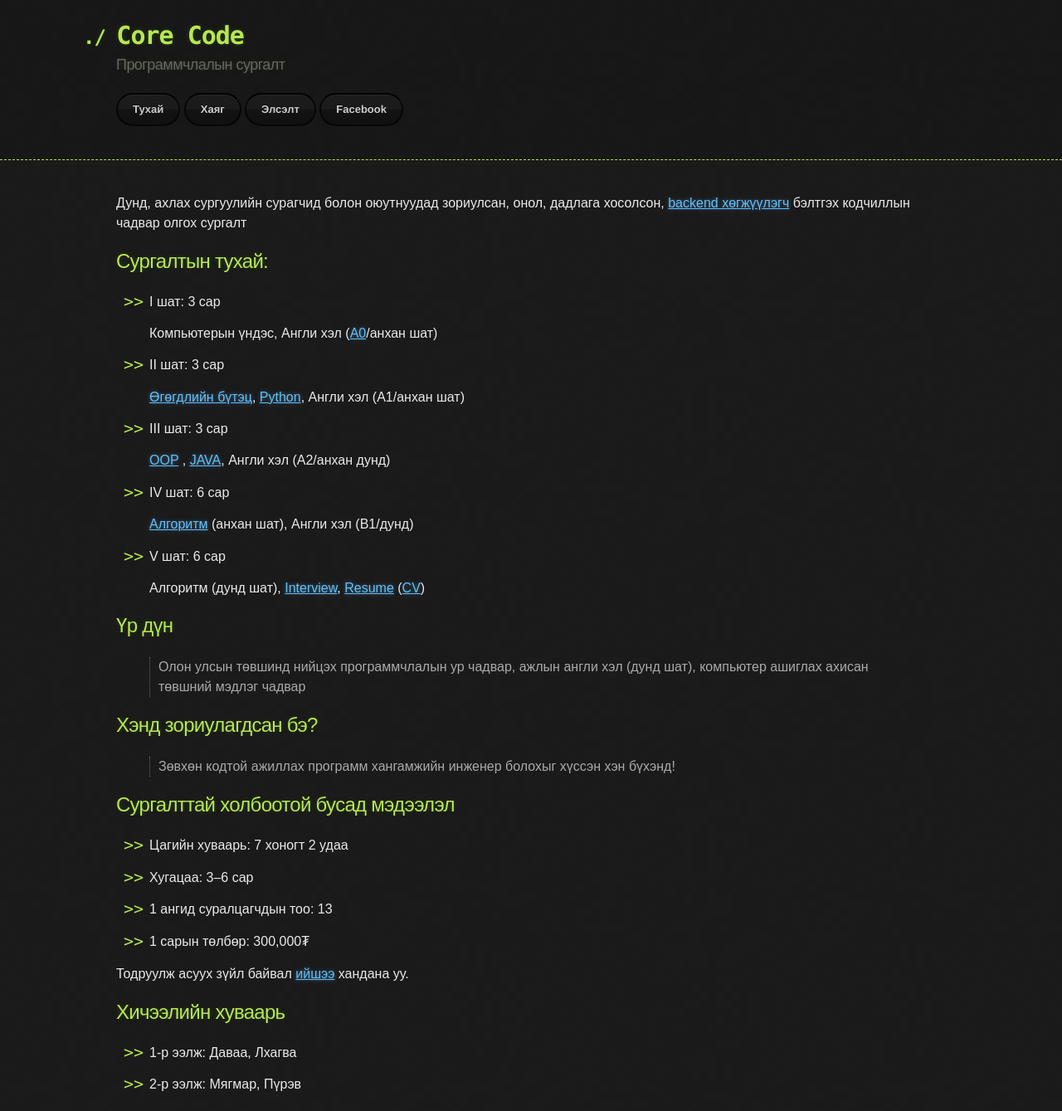
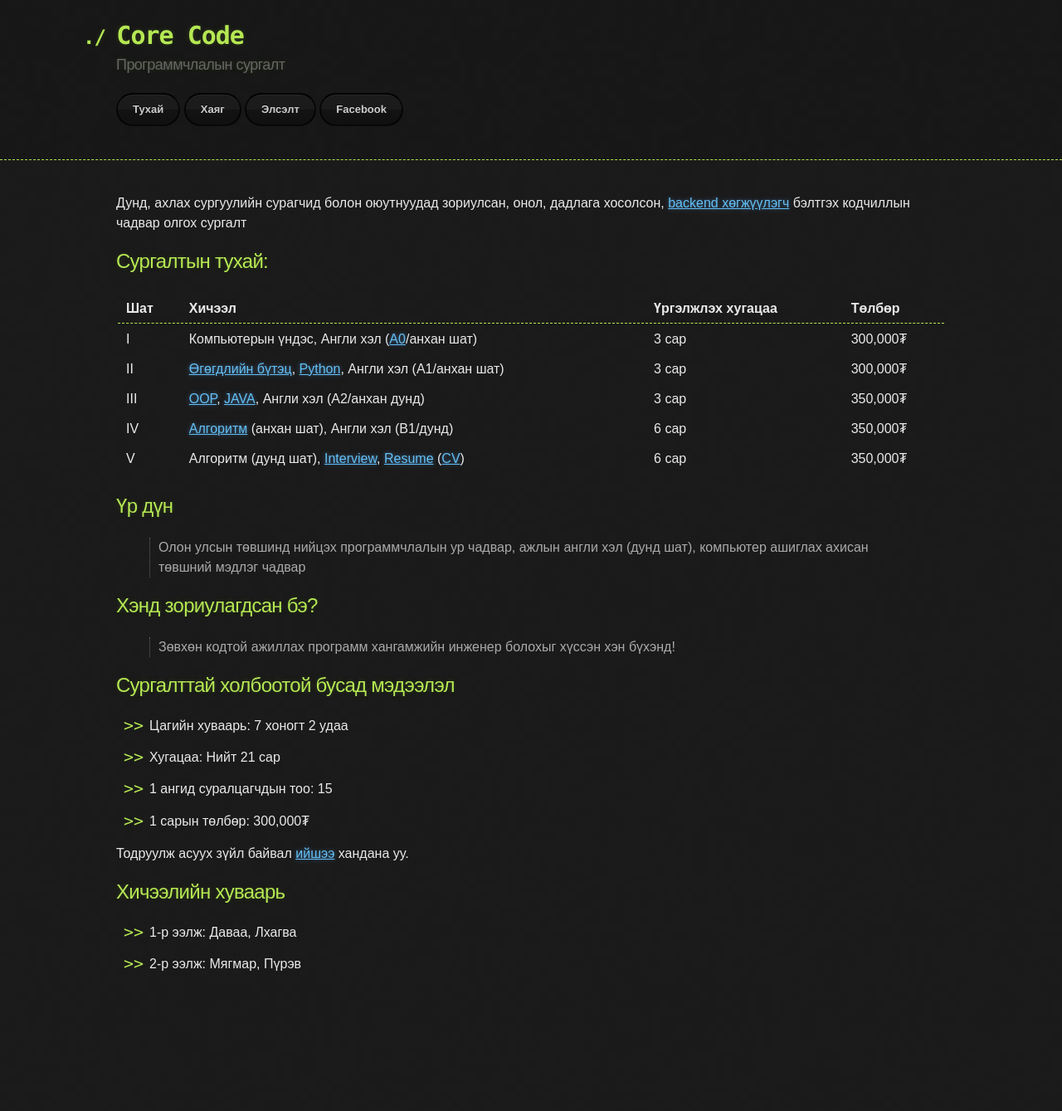
Before and after one commit to ganaatulgaa/corecode, a Jekyll site: the page built from index.md, in a window 1280 px wide. Shown: the whole page at 83% size. Built offline with Jekyll 4.4.1, drawn with Linux system fonts in a browser that asks for light colours; after the commit the page ends 1194 px from its top, so only the background shows below that.

Commit message:
Update index.md

```diff
--- a/index.md
+++ b/index.md
@@ -7,26 +7,13 @@ layout: default
 
 ## Сургалтын тухай:
 
-- І шат:  3 сар
-
-  Компьютерын үндэс, Англи хэл ([A0](https://en.wikipedia.org/wiki/Common_European_Framework_of_Reference_for_Languages)/анхан шат)
-
-- ІІ шат:  3 сар
-
-  [Өгөгдлийн бүтэц](https://mn.wikipedia.org/wiki/%D3%A8%D0%B3%D3%A9%D0%B3%D0%B4%D0%BB%D0%B8%D0%B9%D0%BD_%D0%B1%D2%AF%D1%82%D1%8D%D1%86){:target="_blank"}, [Python](https://mn.wikipedia.org/wiki/Python){:target="_blank"}, Англи хэл (A1/анхан шат)
-
-- ІІІ шат:  3 сар
-
-  [OOP](https://mn.wikipedia.org/wiki/%D0%9E%D0%B1%D1%8A%D0%B5%D0%BA%D1%82_%D1%85%D0%B0%D0%BD%D0%B4%D0%B0%D0%BB%D1%82%D0%B0%D1%82_%D0%BF%D1%80%D0%BE%D0%B3%D1%80%D0%B0%D0%BC%D0%BC%D1%87%D0%BB%D0%B0%D0%BB){:target="_blank"}
-, [JAVA](https://mn.wikipedia.org/wiki/Java){:target="_blank"}, Англи хэл (A2/анхан дунд)
-
-- ІV шат:  6 сар
-
-  [Алгоритм](https://mn.wikipedia.org/wiki/%D0%90%D0%BB%D0%B3%D0%BE%D1%80%D0%B8%D1%82%D0%BC){:target="_blank"}  (анхан шат), Англи хэл (B1/дунд)
-
-- V шат:  6 сар
-
-  Алгоритм (дунд шат), [Interview](https://mn.wikipedia.org/wiki/%D0%AF%D1%80%D0%B8%D0%BB%D1%86%D0%BB%D0%B0%D0%B3%D0%B0){:target="_blank"}, [Resume](https://en.wikipedia.org/wiki/R%C3%A9sum%C3%A9) ([CV](https://en.wikipedia.org/wiki/Curriculum_vitae){:target="_blank"})
+| Шат | Хичээл                                                                          | Үргэлжлэх хугацаа | Төлбөр   |
+|-----|---------------------------------------------------------------------------------|-------------------|----------|
+| I   | Компьютерын үндэс, Англи хэл ([A0](https://en.wikipedia.org/wiki/Common_European_Framework_of_Reference_for_Languages)/анхан шат)            | 3 сар             | 300,000₮ |
+| II  | [Өгөгдлийн бүтэц](https://mn.wikipedia.org/wiki/%D3%A8%D0%B3%D3%A9%D0%B3%D0%B4%D0%BB%D0%B8%D0%B9%D0%BD_%D0%B1%D2%AF%D1%82%D1%8D%D1%86){:target="_blank"}, [Python](https://mn.wikipedia.org/wiki/Python){:target="_blank"}, Англи хэл (A1/анхан шат)          | 3 сар             | 300,000₮ |
+| III | [OOP](https://mn.wikipedia.org/wiki/%D0%9E%D0%B1%D1%8A%D0%B5%D0%BA%D1%82_%D1%85%D0%B0%D0%BD%D0%B4%D0%B0%D0%BB%D1%82%D0%B0%D1%82_%D0%BF%D1%80%D0%BE%D0%B3%D1%80%D0%B0%D0%BC%D0%BC%D1%87%D0%BB%D0%B0%D0%BB){:target="_blank"}, [JAVA](https://mn.wikipedia.org/wiki/Java){:target="_blank"}, Англи хэл (A2/анхан дунд) | 3 сар             | 350,000₮ |
+| IV  | [Алгоритм](https://mn.wikipedia.org/wiki/%D0%90%D0%BB%D0%B3%D0%BE%D1%80%D0%B8%D1%82%D0%BC){:target="_blank"}  (анхан шат), Англи хэл (B1/дунд)         | 6 сар             | 350,000₮ |
+| V   | Алгоритм (дунд шат), [Interview](https://mn.wikipedia.org/wiki/%D0%AF%D1%80%D0%B8%D0%BB%D1%86%D0%BB%D0%B0%D0%B3%D0%B0){:target="_blank"}, [Resume](https://en.wikipedia.org/wiki/R%C3%A9sum%C3%A9) ([CV](https://en.wikipedia.org/wiki/Curriculum_vitae){:target="_blank"})   | 6 сар             | 350,000₮ |
 
 ## Үр дүн
 
@@ -42,9 +29,9 @@ layout: default
 
 - Цагийн хуваарь: 7 хоногт 2 удаа
 
-- Хугацаа: 3--6 сар
+- Хугацаа: Нийт 21 сар
 
-- 1 ангид суралцагчдын тоо: 13
+- 1 ангид суралцагчдын тоо: 15
 
 - 1 сарын төлбөр: 300,000₮
 
```
